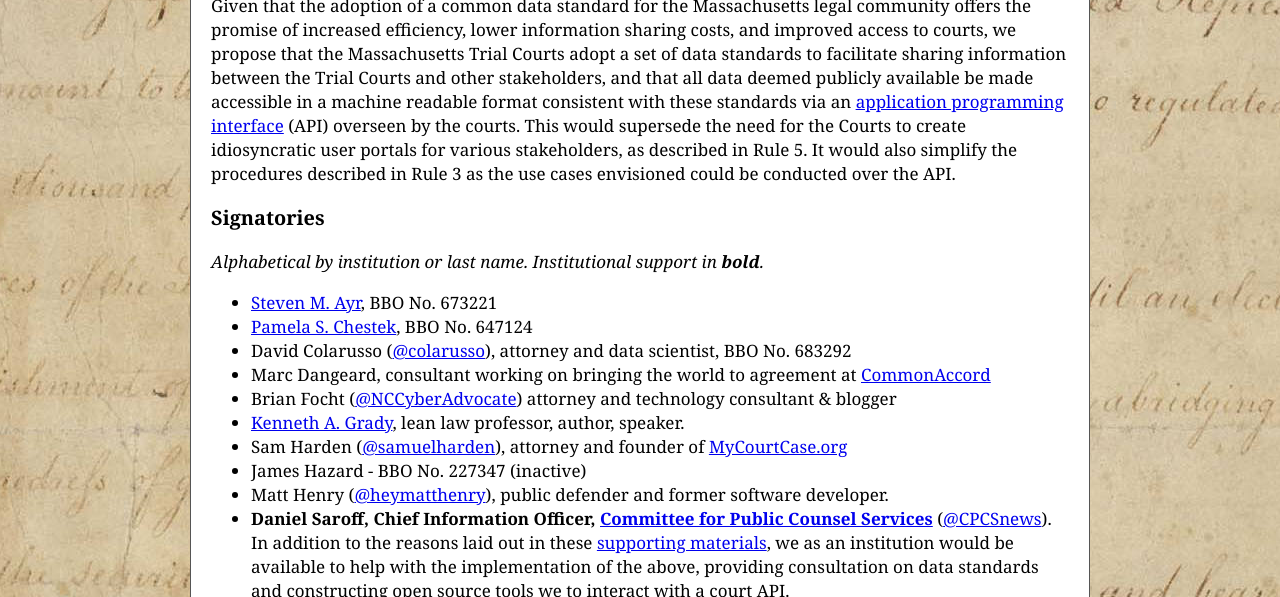
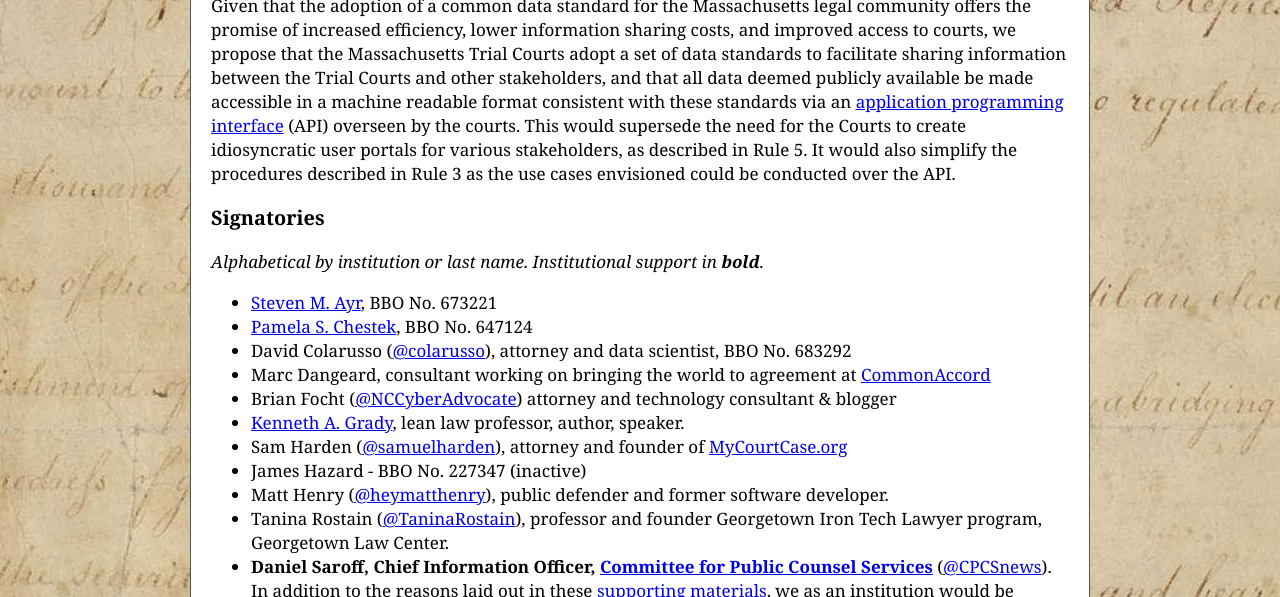
Before and after one commit to MA-Court-Comment/MA-Court-Comment.github.io, a plain HTML site: page index.html in a window 1280 px wide. Shown: the part 203-800 px from the top of the page. Drawn offline with Linux system fonts and the light colour scheme.

Commit message:
added name

```diff
--- a/index.html
+++ b/index.html
@@ -68,6 +68,7 @@ Given that the adoption of a common data standard for the Massachusetts legal co
 <li>Sam Harden (<a href="https://twitter.com/samuelharden" target="_blank">@samuelharden</a>), attorney and founder of <a href="http://www.mycourtcase.org">MyCourtCase.org</a></li>
 <li>James Hazard - BBO No. 227347 (inactive) </li>
 <li>Matt Henry (<a href="https://twitter.com/heymatthenry" target="_blank">@heymatthenry</a>), public defender and former software developer.</li>
+<li>Tanina Rostain (<a href="https://twitter.com/TaninaRostain" target="_blank">@TaninaRostain</a>), professor and founder Georgetown Iron Tech Lawyer program, Georgetown Law Center. </li>
 <li><b>Daniel Saroff, Chief Information Officer, <a href="https://www.publiccounsel.net/">Committee for Public Counsel Services</a></b> (<a href="https://twitter.com/CPCSnews" target="_blank">@CPCSnews</a>). In addition to the reasons laid out in these <a href="http://www.publiccounsel.net/blog/2016/04/22/data-standards-api/">supporting materials</a>, we as an institution would be available to help with the implementation of the above, providing consultation on data standards and constructing open source tools we to interact with a court API.</li>
 <li><a href="http://mornin.org/">Joe Mornin</a>, software engineer and attorney.</li>
 <li><b><a href="http://www.suffolk.edu/law/">Suffolk University Law School</a></b> (<a href="https://twitter.com/Suffolk_Law" target="_blank">@Suffolk_Law</a>).</li>
```
